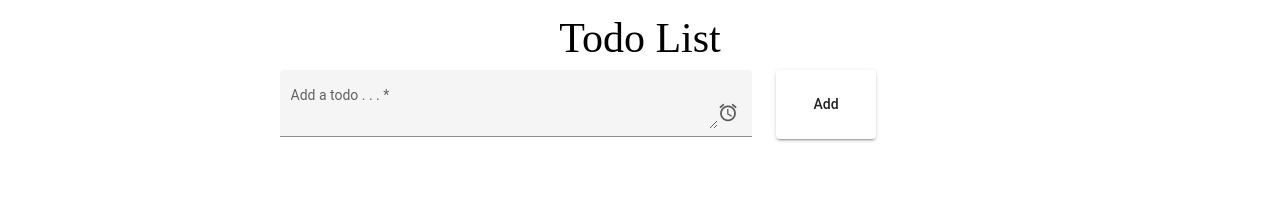
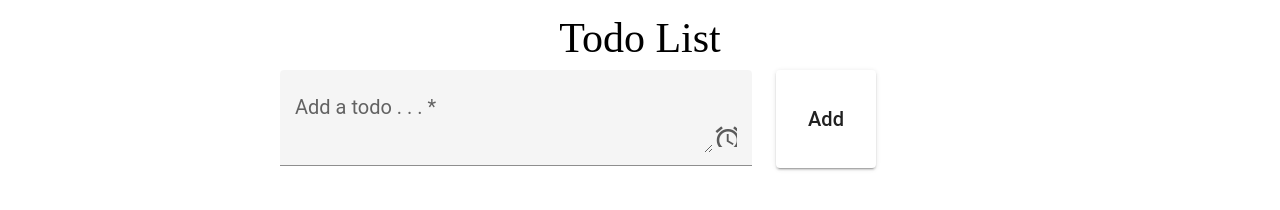
Before and after one commit to stevenguyen18595/Todo-list, an Angular app: page / in a window 1280 px wide. Shown: the part 448-658 px from the top of the page. Built offline with nearby package versions, Linux system fonts and the light colour scheme.

Commit message:
fix some design for todo mat-list-item

```diff
--- a/src/app/main-form/main-form.component.css
+++ b/src/app/main-form/main-form.component.css
@@ -11,5 +11,13 @@ mat-form-field{
 }
 button {
     width: 100%;
-    height: 80%
+    height: 80%;
+    font-size: 20px;
 }
+mat-list-item{
+    border: 2px solid black;
+    font-size: 20px !important;
+}
+mat-form-field{
+    font-size: 20px;
+}
```
